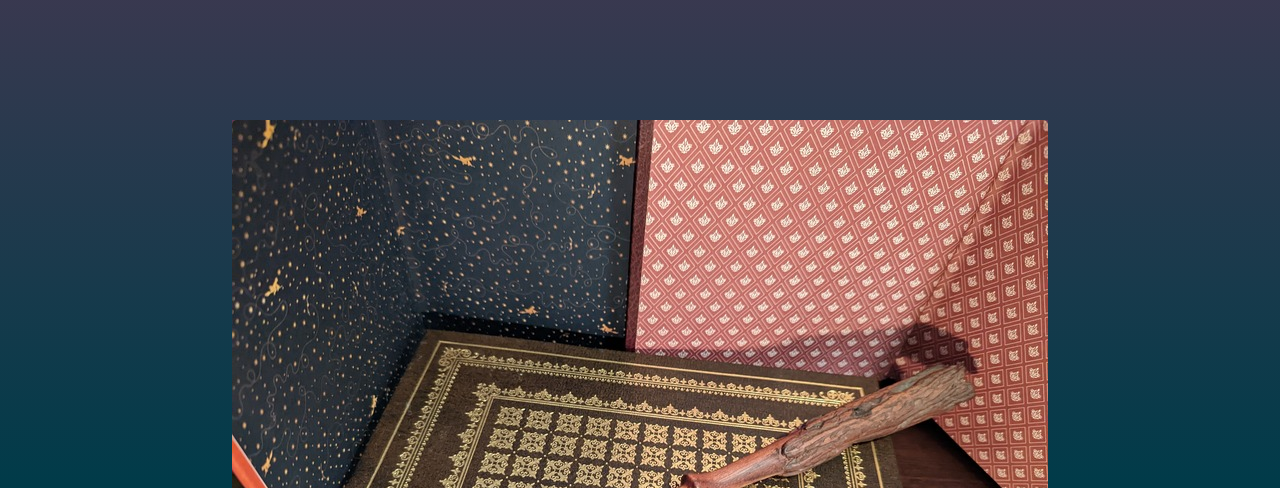
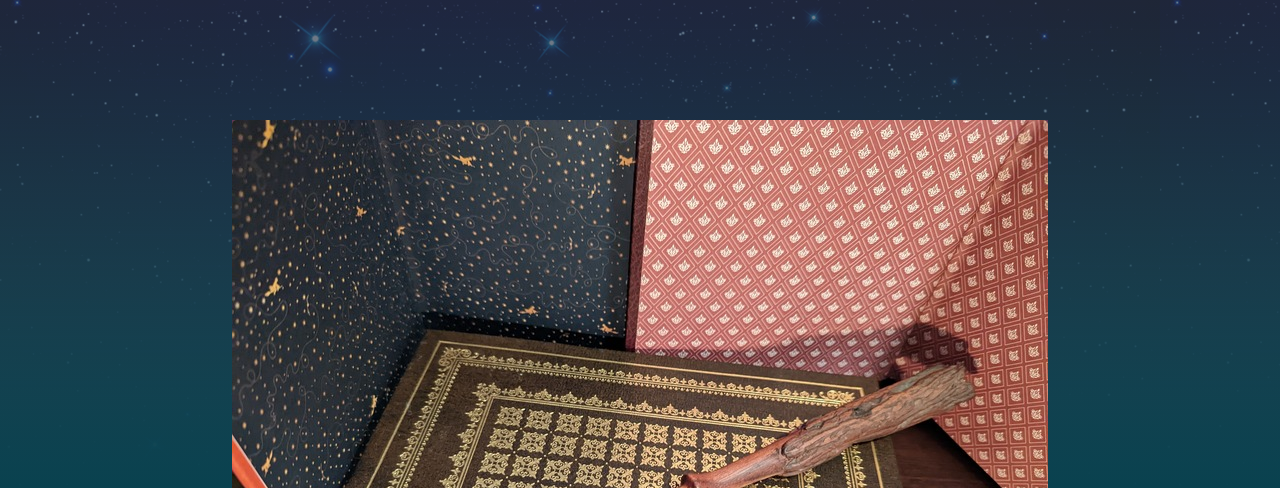
Before and after one commit to ElijahMYoung/Elijah-eCommerce-Project, a plain HTML site: page index.html in a window 1280 px wide. Shown: the part 312-800 px from the top of the page. Drawn offline with Linux system fonts and the light colour scheme; a web font is replaced by a local one.

Commit message:
Background image fix

```diff
--- a/styles.css
+++ b/styles.css
@@ -11,7 +11,8 @@ body {
   width: 100%;
   overflow-x: hidden;
   min-height: 100vh;
-  background-image: linear-gradient(#5d3754, #003b49);
+  background-image: linear-gradient(rgba(93, 55, 84, 0.5), rgba(0, 59, 73, 0.8)),
+    url(Images/213-2132426_ftestickers-background-sky-star-sky-star-png.png);
   display: flex;
   flex-direction: column;
 }
```
Also changed, not shown: Images/213-2132426_ftestickers-background-sky-star-sky-star-png.png (added).
